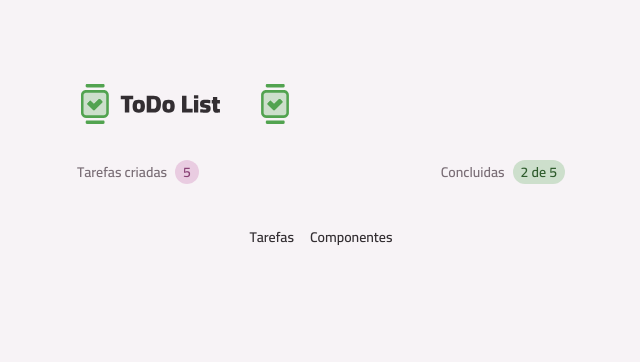
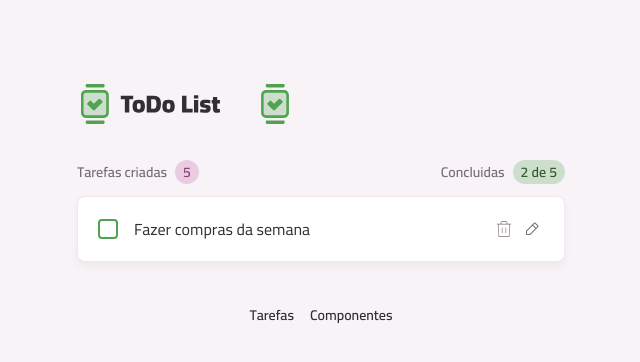
Before and after one commit to DevWerik/To-Do-List, a React (Vite) app in the folder todo/: page / in a window 1280 px wide. Shown: the top 362 px of the page, without its empty margins (319-959 px from the left). Built offline with nearby package versions, Linux system fonts and the light colour scheme.

Commit message:
fix: Creating Task Component

```diff
--- /dev/null
+++ b/todo/src/core-components/task-item.tsx
@@ -0,0 +1,49 @@
+import React from "react";
+import ButtonIcon from "../components/button-icon";
+import Card from "../components/card";
+import InputChekbox from "../components/input-checkbox";
+import Text from "../components/text";
+import Vector from "../assets/icons/Vector.svg?react";
+import Pencil from "../assets/icons/Pencil.svg?react";
+import X from "../assets/icons/X.svg?react";
+import Check from "../assets/icons/Check.svg?react";
+import InputText from "../components/input-text";
+
+export default function TaskItem() {
+  const [isEditing, setIsEditing] = React.useState(false);
+
+  function handleEditTask() {
+    setIsEditing(true);
+  }
+
+  function handleExitTask() {
+    setIsEditing(false);
+  }
+
+  return (
+    <Card size="md" className="flex items-center gap-4">
+      {!isEditing ? (
+        <>
+          <InputChekbox />
+          <Text className="flex-1"> Fazer compras da semana </Text>
+          <div className="flex gap-1">
+            <ButtonIcon icon={Vector} variant="tertiary" />
+            <ButtonIcon
+              icon={Pencil}
+              variant="tertiary"
+              onClick={handleEditTask}
+            />
+          </div>
+        </>
+      ) : (
+        <>
+          <InputText className="flex-1" />
+          <div className="flex gap-1">
+            <ButtonIcon icon={X} variant="secondary" onClick={handleExitTask} />
+            <ButtonIcon icon={Check} variant="primary" />
+          </div>
+        </>
+      )}
+    </Card>
+  );
+}
--- a/todo/src/pages/page-home.tsx
+++ b/todo/src/pages/page-home.tsx
@@ -1,4 +1,5 @@
 import Container from "../components/container";
+import TaskItem from "../core-components/task-item";
 import TasksSummary from "../core-components/tasks-summary";
 
 export default function PageHome() {
@@ -7,6 +8,7 @@ export default function PageHome() {
     <header className="flex items-center justify-between">
       <TasksSummary />
     </header>
+    <TaskItem />
     </Container>
   )
 }
```
